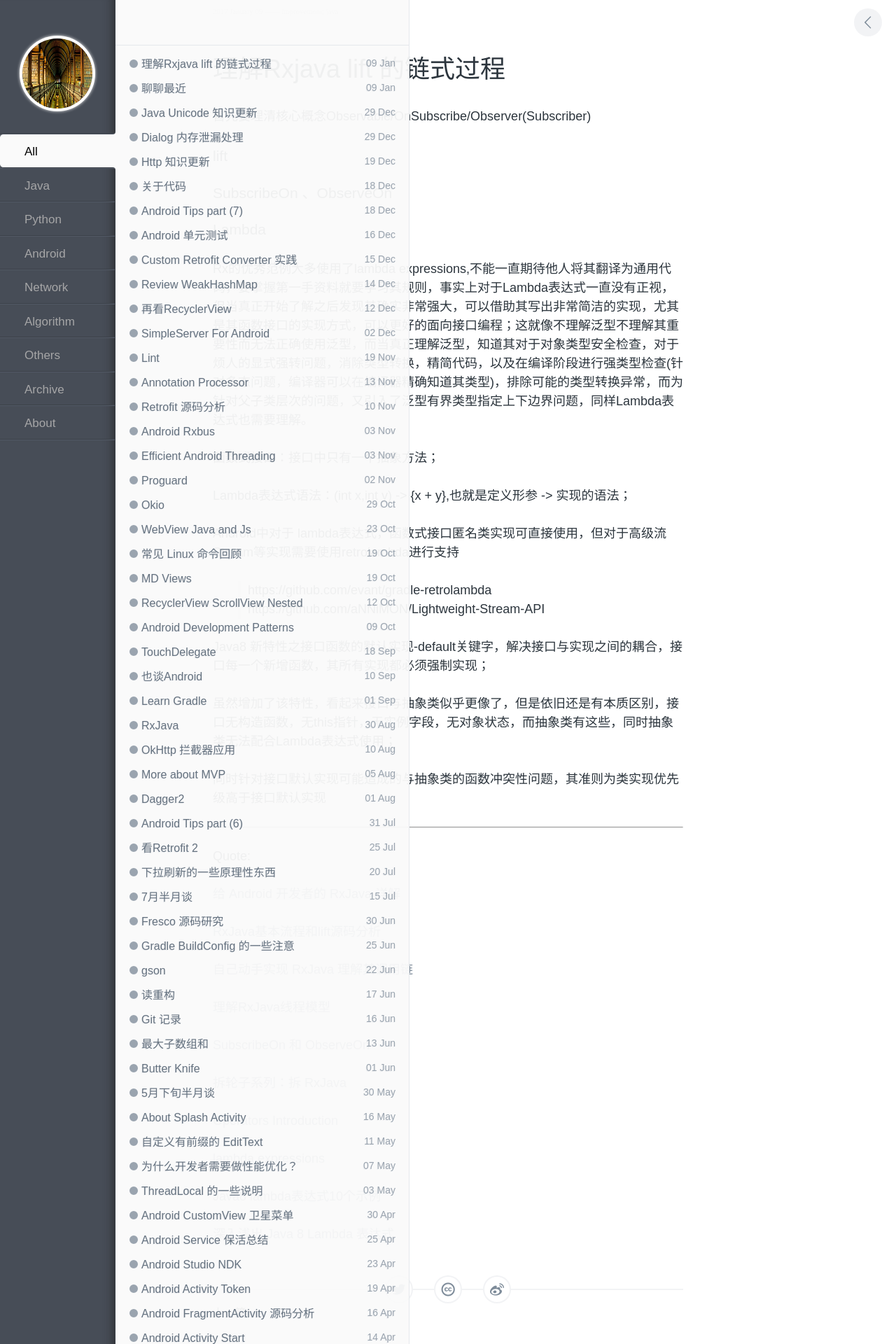
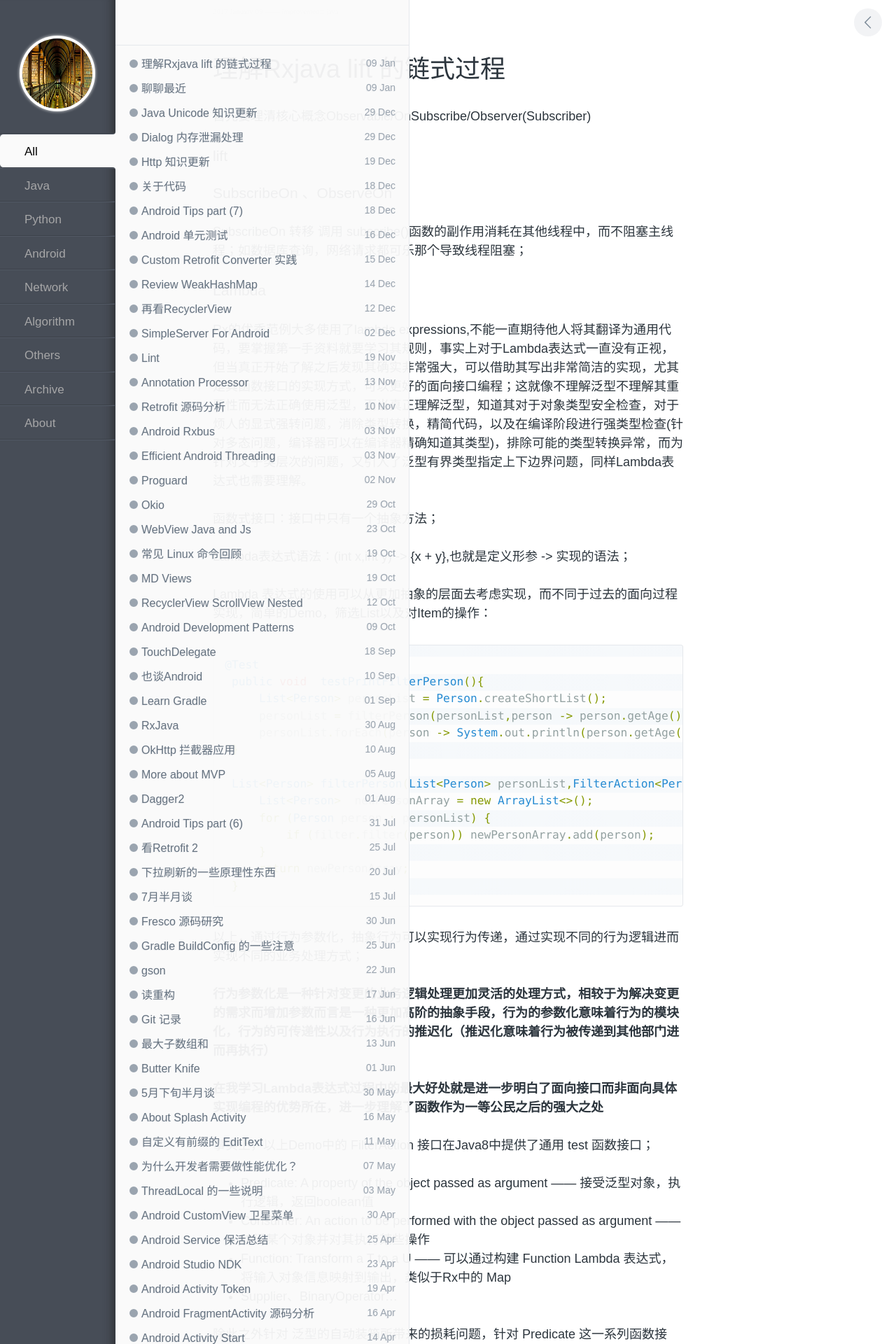
Before and after one commit to enlipan/enlipan.github.io, a Jekyll site: the page built from _posts/2017-01-09-rxjava-lift.md, in a window 1280 px wide. Shown: the top 1920 px of the page at 70% size. Built offline with Jekyll 4.4.1, drawn with Linux system fonts in a browser that asks for light colours; nearby versions of some CDN libraries; comment, search, counter and statistics services are not loaded; some of the changed text lies outside the part shown.

Commit message:
modify pages lambda

```diff
--- a/_posts/2017-01-09-rxjava-lift.md
+++ b/_posts/2017-01-09-rxjava-lift.md
@@ -20,7 +20,7 @@
 
 ### SubscribeOn 、ObserveOn
 
-
+SubscribeOn 转移 调用 subscribe()函数的副作用消耗在其他线程中，而不阻塞主线程；如数据库查询，网络请求都可乐那个导致线程阻塞；
 
 
 
@@ -34,18 +34,60 @@
 
 Lambda表达式语法：(int x,int y) -> {x + y},也就是定义形参 -> 实现的语法；
 
+Lambda 表达式的使用可以从更加抽象的层面去考虑实现，而不同于过去的面向过程实现，简单的Demo，筛选List以及对Item的操作：
 
+{% highlight java %}
+
+@Test
+ public void  testPrintFilterPerson(){
+     List<Person> personList = Person.createShortList();
+     personList = filterPerson(personList,person -> person.getAge() > 25);
+     personList.forEach(person -> System.out.println(person.getAge()));
+ }
+
+ List<Person> filterPerson(List<Person> personList,FilterAction<Person> filter){
+     List<Person>  newPersonArray = new ArrayList<>();
+     for (Person person : personList) {
+         if (filter.filter(person)) newPersonArray.add(person);
+     }
+     return newPersonArray;
+ }
+
+
+{% endhighlight %}
+
+以上，通过行为参数化，抽象行为可以实现行为传递，通过实现不同的行为逻辑进而实现不同的业务处理方式；
+
+**行为参数化是一种针对变更的业务逻辑处理更加灵活的处理方式，相较于为解决变更的需求而增加参数而言是一种更加高阶的抽象手段，行为的参数化意味着行为的模块化，行为的可传递性以及行为执行的推迟化（推迟化意味着行为被传递到其他部门进而再执行）**
+
+**在我学习Lambda表达式过程中的最大好处就是进一步明白了面向接口而非面向具体实现编程的优势所在，进一步理解了函数作为一等公民之后的强大之处**
+
+事实上，以上Demo中的 FilterAction 接口在Java8中提供了通用 test 函数接口；
+
+*  Predicate: A property of the object passed as argument —— 接受泛型对象，执行逻辑，返回boolean值
+*  Consumer: An action to be performed with the object passed as argument —— 访问某个对象并对其执行某些操作
+*  Function: Transform a T to a U  —— 可以通过构建 Function Lambda 表达式，将输入对象信息映射到输出，类似于Rx中的 Map
+*  Supplier、BinaryOperator...
+
+除此之外针对 泛型的自动装箱所带来的损耗问题，针对 Predicate 这一系列函数接口，引入了 原始类型函数接口 IntPreDicate...等；
+
+* Lambda 表达式的类型检查与推断：由于Lambda表达式的行为抽象化，Java编译器对于其类型检查根据其上下文环境去Check具体类型是否符合上下文环境，同时根据上下文环境进一步推断Lambda的参数类型，对于参数类型可以在参数列表中显示声明类型，也可以隐藏而触发编译器的上下文参数类型推断
+
+*  Lambda 表达式引用 实例变量与final 局部变量问题，源于实例变量存放于堆中，而局部变量存放于栈中，若不是final类型的局部变量，如果 Lambda表达式在某一线程中使用，则使用Lambda表达式的线程可能在使用完成之后内存回收而回收该存在在线程栈空间中的局部变量，这时 Lambda表达式中访问的局部变量则不再是原局部变量，而是局部变量副本，若非final类型则可能造成线程不安全；
+
+看起来与Rx中的操作符非常相似，像一对孪生兄弟；
 
 Android中对于 lambda表达式，函数式接口匿名类实现可直接使用，但对于高级流Stream等实现需要使用retrolambda进行支持
 
 >   https://github.com/evant/gradle-retrolambda
->  https://github.com/aNNiMON/Lightweight-Stream-API
+>   https://github.com/aNNiMON/Lightweight-Stream-API
 
 Java8 新特性之接口函数的默认实现-default关键字，解决接口与实现之间的耦合，接口每一个新增函数，其所有实现都必须强制实现；
 
 虽然增加了该特性，看起来接口与抽象类似乎更像了，但是依旧还是有本质区别，接口无构造函数，无this指针，无实例字段，无对象状态，而抽象类有这些，同时抽象类无法配合Lambda表达式使用；
 
-同时针对接口默认实现可能造成的与抽象类的函数冲突性问题，其准则为类实现优先级高于接口默认实现
+**针对接口默认实现可能造成的与抽象类的函数冲突性问题，其准则为类实现优先级高于接口默认实现**
+
 
 ---
 
```
